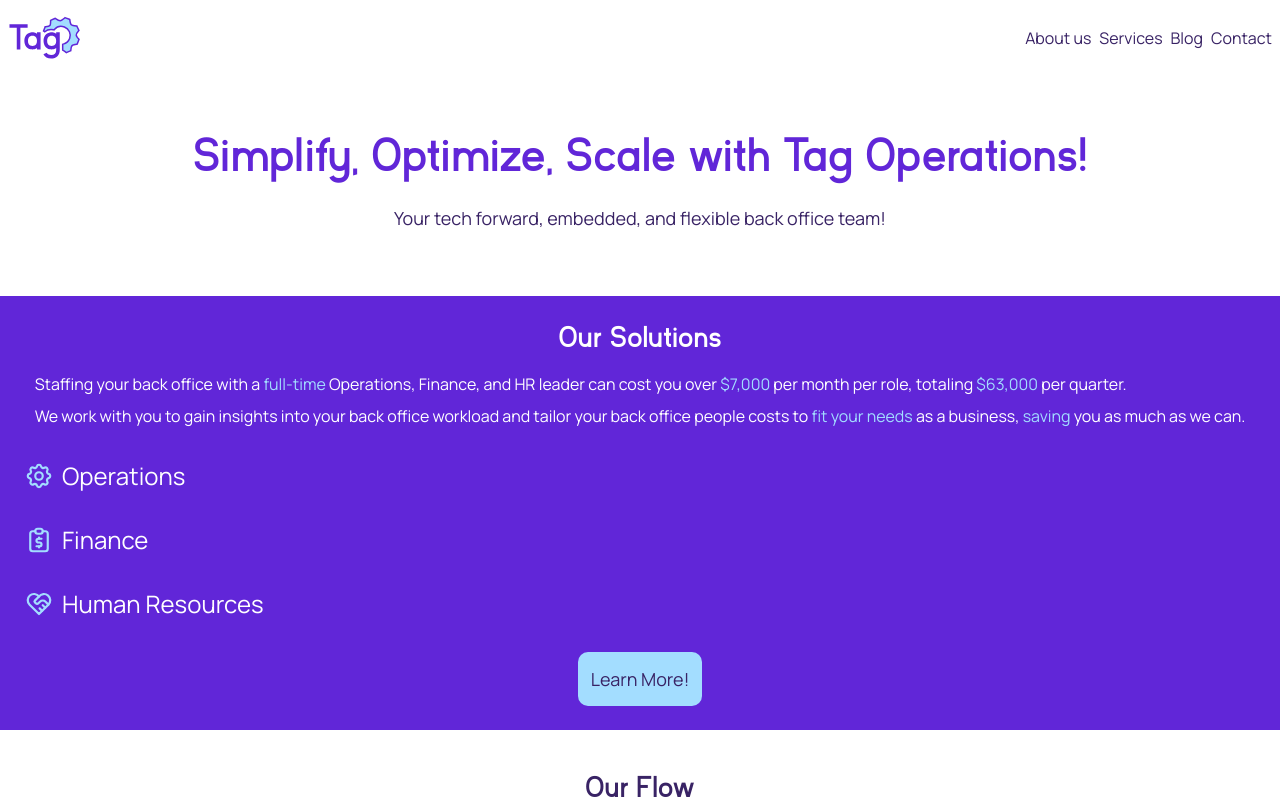
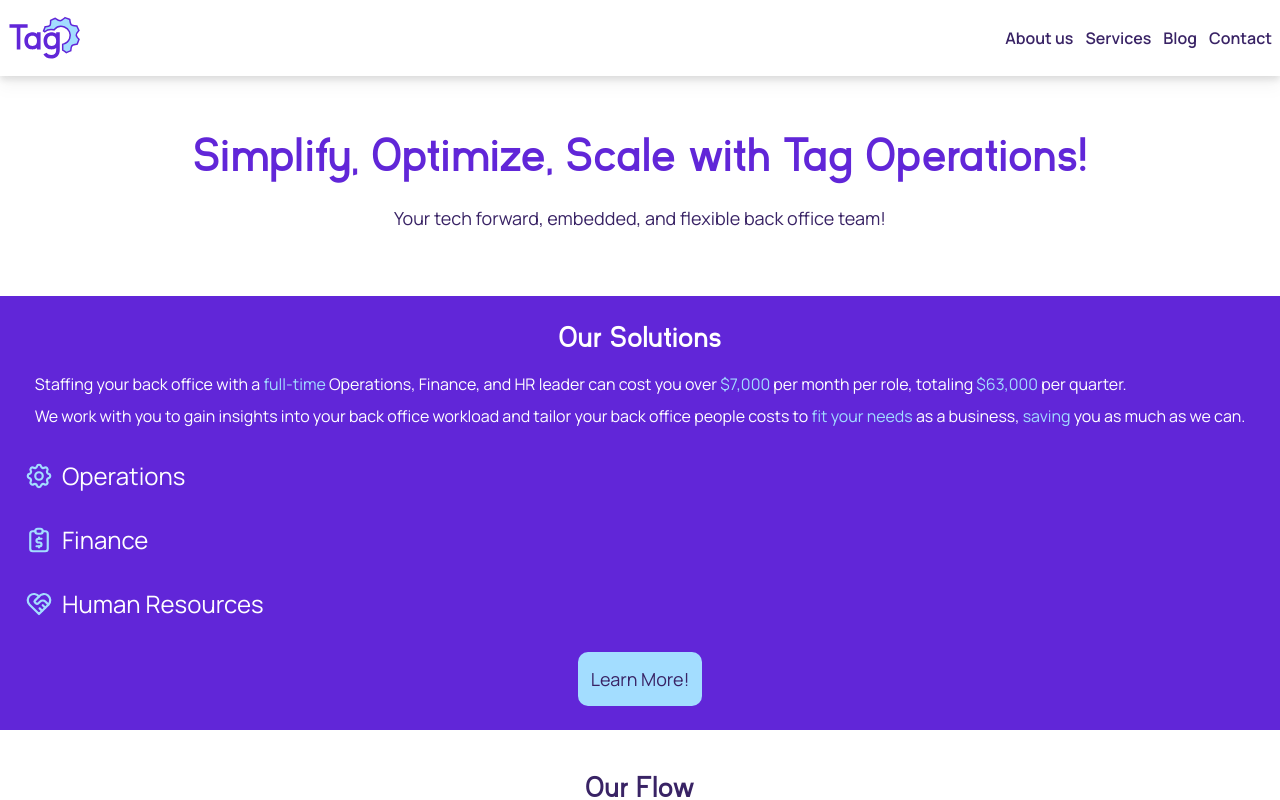
Before and after one commit to hicass/tag-ops-v3, a Next.js app: page / in a window 1280 px wide. Shown: the top 800 px of the page. Built offline with nearby package versions, Linux system fonts and the light colour scheme; no server answers.

Commit message:
Add styling to nav

```diff
--- a/src/components/Nav/Nav.tsx
+++ b/src/components/Nav/Nav.tsx
@@ -3,7 +3,7 @@ import Link from 'next/link';
 
 export default function Nav() {
   return (
-    <nav className="flex flex-row justify-between px-2 py-4">
+    <nav className="flex flex-row justify-between sticky top-0 px-2 py-4 bg-background drop-shadow-lg z-20">
       <Link href="/">
         <Image
           src="/logos/secondary-logo.svg"
@@ -14,18 +14,18 @@ export default function Nav() {
       </Link>
 
       <div className="flex items-center">
-        <ul className="flex flex-row items-center gap-2 ">
+        <ul className="flex flex-row items-center gap-3">
           <li>
-            <Link href="/about">About us</Link>
+            <Link href="/about" className="manrope-semibold">About us</Link>
           </li>
           <li>
-            <Link href="/services">Services</Link>
+            <Link href="/services" className="manrope-semibold">Services</Link>
           </li>
           <li>
-            <Link href="/blog">Blog</Link>
+            <Link href="/blog" className="manrope-semibold">Blog</Link>
           </li>
           <li>
-            <Link href="/contact">Contact</Link>
+            <Link href="/contact" className="manrope-semibold">Contact</Link>
           </li>
         </ul>
       </div>
```
